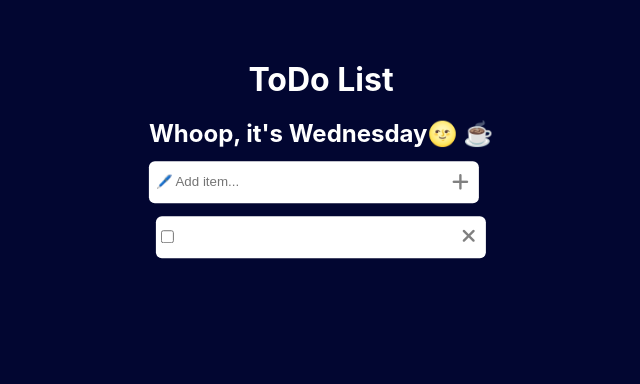
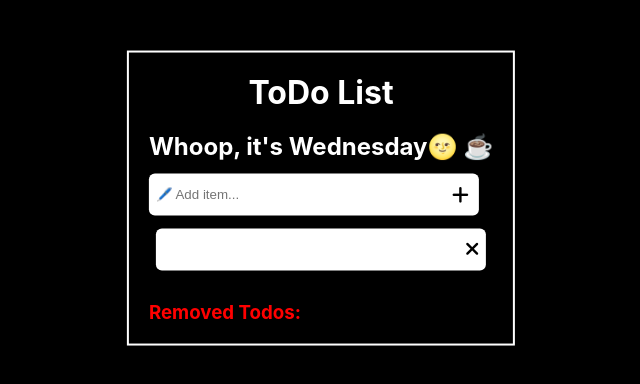
Before and after one commit to Dilippm/To-Do-app, a React (Create React App) app: page / in a window 1280 px wide. Both pictures are taken after a click on the icon 779 px from the left and 187 px from the top of the page. Shown: the top 384 px of the page, without its empty margins (319-959 px from the left). Built offline with nearby package versions, Linux system fonts and the light colour scheme.

Commit message:
removed todos shown

```diff
--- a/src/App.css
+++ b/src/App.css
@@ -4,7 +4,7 @@
 }
 
 body {
-  background-color: #020631;
+    background-color: black;
 }
 
 .app {
@@ -12,6 +12,9 @@ body {
     top: 10%;
     left: 50%;
     transform: translate(-50%, -10%);
+    background-color: black;
+    border: 2px solid white;
+    padding: 20px;
 }
 
 .app .mainHeading h1 {
@@ -27,6 +30,7 @@ h2 {
     display: flex;
     justify-content: center;
     align-items: center;
+
 }
 
 .app .input {
@@ -52,15 +56,17 @@ h2 {
     cursor: pointer;
     font-size: larger;
     font-weight: 900;
-  color: grey;
+    color: rgb(0, 0, 0);
     margin-right: 5px;
 }
+
 .app .todos {
     display: flex;
     justify-content: center;
     align-items: center;
     flex-direction: column;
 }
+
 .app .todos .todo {
     margin-top: 0.8em;
     width: 20em;
@@ -72,16 +78,50 @@ h2 {
     border-radius: 6px;
     padding: 5px;
 }
+
 .app .todos .todo .left {
     display: flex;
     justify-content: flex-start;
     align-items: center;
 }
 
-.app .todos .todo .left p {
-  margin-left: 3px;
+.incomplete {
+
+    width: 19em;
+    height: 2.5em;
+    background-color: white;
+    display: flex;
+    justify-content: space-between;
+    align-items: center;
+    border-radius: 6px;
+    border: none;
+
     font-size: medium;
     font-weight: 700;
     font-style: normal;
-  color: grey;
+    color: rgb(8, 1, 1);
+
 }
+
+.completed {
+
+    width: 19em;
+    height: 2.5em;
+    background-color: white;
+    display: flex;
+    justify-content: space-between;
+    align-items: center;
+    border-radius: 6px;
+    border: none;
+
+    font-size: medium;
+    font-weight: 700;
+    font-style: normal;
+
+    color: darkgreen;
+}
+.deleted-todo{
+    color: white;
+    text-decoration: line-through;
+    text-decoration-color: red;
+}
--- a/src/App.js
+++ b/src/App.js
@@ -4,16 +4,10 @@ import { useState } from "react";
 function App() {
   const [toDos, setTodos] = useState([]);
   const [toDo, setTodo] = useState('');
-  const daysOfWeek = [
-    'Sunday',
-    'Monday',
-    'Tuesday',
-    'Wednesday',
-    'Thursday',
-    'Friday',
-    'Saturday'
-  ];
-  const currentDayOfWeek = daysOfWeek[new Date().getDay()];
+  const [deletedTodos, setDeletedTodos] = useState([]);
+  const currentDayOfWeek = new Date().toLocaleString("default", {
+    weekday: "long",
+  });
 
   return (
     <div className="app">
@@ -31,52 +25,65 @@ function App() {
           type="text"
           placeholder="🖊️ Add item..." />
         <i
-          onClick={() => setTodos([
+          onClick={() => {
+            setTodos([
               ...toDos, {
                 id: Date.now(),
                 text: toDo,
                 status: false
               }
-          ])
-          }
+            ]);
+            setTodo(""); // Clear input field
+          }}
           className="fas fa-plus"></i>
       </div>
+
       <div className="todos">
         {
           toDos.map((obj) => {
             return (
               <div key={obj.id} className="todo">
                 <div className="left">
-                  <input
-                    onChange={(e) => {
+                  <button
+                    className={obj.status
+                      ? 'completed'
+                      : 'incomplete'}
+                    onClick={() => {
                       setTodos(toDos.map((todo) => {
                         if (todo.id === obj.id) {
-                          todo.status = e.target.checked;
+                          todo.status = !obj.status;
                         }
                         return todo;
                       }));
-                    }}
-                    value={obj.status}
-                    type="checkbox"
-                    name=""
-                    id="" />
-                  <p>{obj.text}</p>
+                    }}>
+                    {obj.text}
+                  </button>
+
                 </div>
                 <div className="right">
                 <i
-                    onClick={() => setTodos(toDos.filter((todo) => todo.id !== obj.id))}
+                    onClick={() => {
+                      setDeletedTodos([...deletedTodos, obj]);
+                      setTodos(toDos.filter((todo) => todo.id !== obj.id));
+                    }}
                     className="fas fa-times"></i>
+
                 </div>
               </div>
             );
           })
         }
+
+      </div>
+      <div className="deleted-todos">
+        <h3 style={{color:'red', marginTop: 30}}>Removed Todos:</h3>
         {
-          toDos.map((obj) => {
-            if (obj.status) {
-              return <h1 key={obj.id}>{obj.text}</h1>;
-            }
-            return null;
+          deletedTodos.map((obj) => {
+            return (
+              <div key={obj.id} className="deleted-todo">
+                <p>{obj.text}</p>
+              </div>
+            );
           })
         }
       </div>
```
Lines whose indentation alone changed are shown as unchanged.
